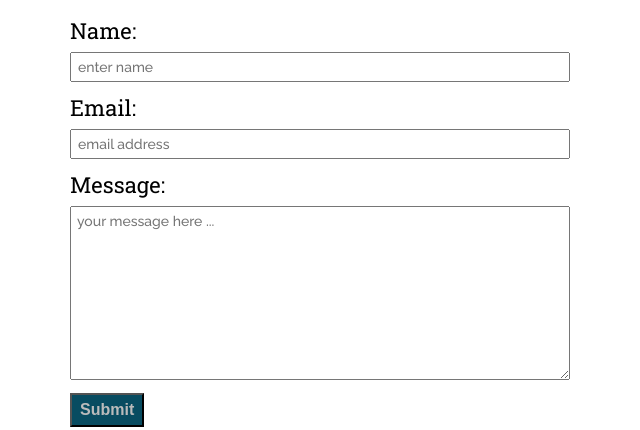
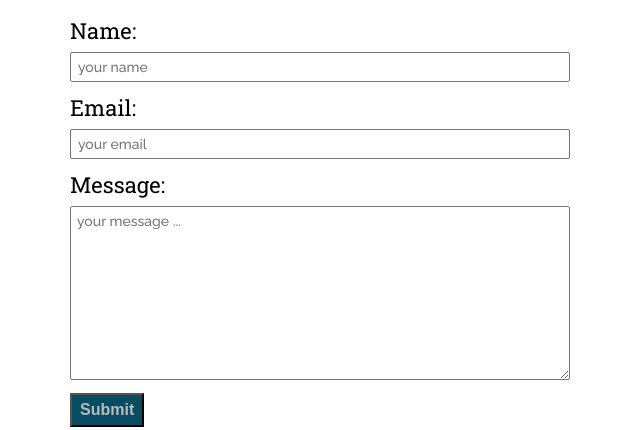
Before and after one commit to lewis00001/wdd130_raftingSite, a plain HTML site: page contactUs.html in a window 1280 px wide. Shown: the part 325-755 px from the top of the page, 320-960 px from the left. Drawn offline with Linux system fonts and the light colour scheme.

Commit message:
quick update for contact us page

```diff
--- a/contactUs.html
+++ b/contactUs.html
@@ -41,11 +41,11 @@
                 <div>
                     <form action="">
                         <h3>Name:</h3>
-                        <input type="text" placeholder="enter name">
+                        <input type="text" placeholder="your name">
                         <h3>Email:</h3>
-                        <input type="text" placeholder="email address">
+                        <input type="text" placeholder="your email">
                         <h3>Message:</h3>
-                        <textarea name="" id="" cols="30" rows="10" placeholder="your message here ..."></textarea>
+                        <textarea name="" id="" cols="30" rows="10" placeholder="your message ..."></textarea>
                         <button>Submit</button>
                     </form>
                 </div>
--- a/css/contact.css
+++ b/css/contact.css
@@ -26,6 +26,7 @@ button {
 button:hover {
     background-color: #323031;
     color: #ffc857;
+    cursor: pointer;
 }
 
 .contact-us-form {
```
